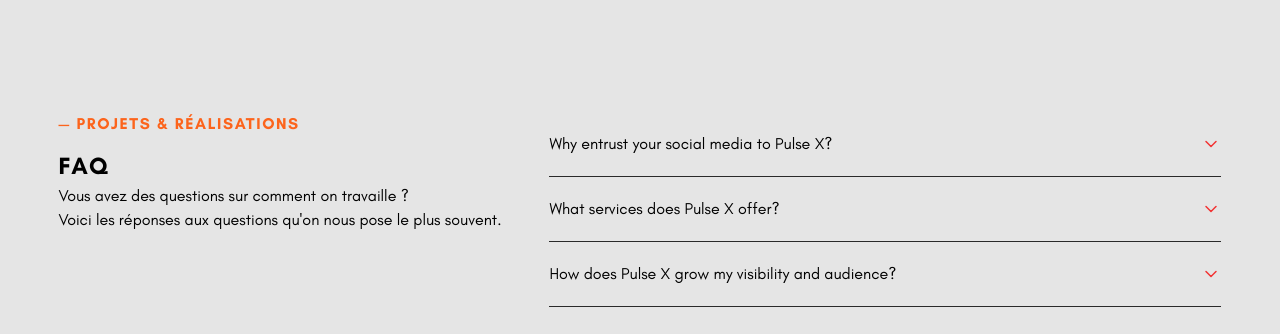
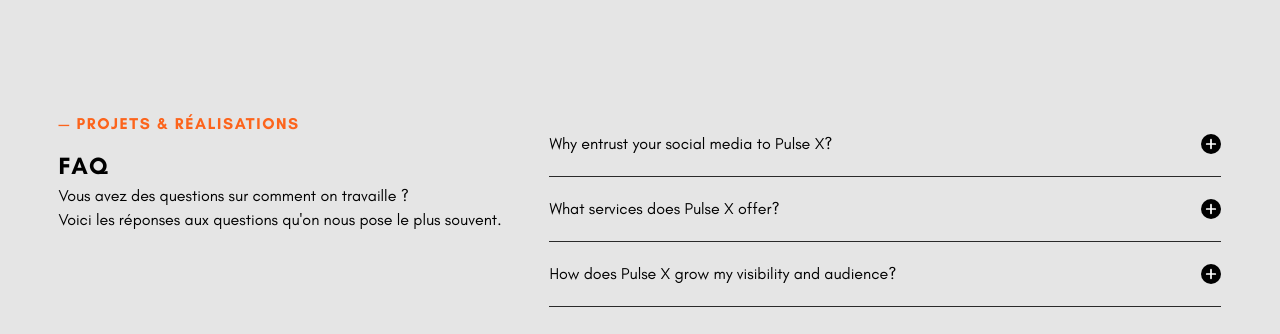
Before and after one commit to 4skygroup/drox360, a React (Vite) app: page / in a window 1280 px wide. Shown: the part 1800-2134 px from the top of the page. Built offline with nearby package versions, Linux system fonts and the light colour scheme.

Commit message:
faq icon + CTA hero

```diff
--- a/src/components/Hero.tsx
+++ b/src/components/Hero.tsx
@@ -1,3 +1,5 @@
+import { useNavigate } from "react-router-dom";
+
 const tags = [
     "Direction Créative",
     "Production de Contenu",
@@ -6,6 +8,8 @@
 ];
 
 export default function Hero() {
+    const navigate = useNavigate();
+
     return (
         <section className="min-h-screen bg-drox360-light-gray flex items-center px-6 md:px-16 lg:px-24">
             <div className="w-full max-w-6xl mx-auto flex flex-col lg:flex-row items-center justify-between gap-12 py-16">
@@ -46,11 +50,17 @@
 
                     {/* CTAs */}
                     <div className="flex flex-wrap items-center gap-4 mt-2">
-                        <button className="flex items-center gap-2 bg-drox360-orange text-white text-t5 font-bold px-6 py-3 rounded-full hover:bg-orange-600 transition-colors duration-200">
+                        <button
+                            className="flex items-center gap-2 bg-drox360-orange text-white text-t5 font-bold px-6 py-3 rounded-full hover:bg-orange-600 transition-colors duration-200"
+                            onClick={() => navigate("/contact")}
+                        >
                             Démarrer le projet
                             <span className="text-t4">→</span>
                         </button>
-                        <button className="bg-black text-white text-t5 font-bold px-6 py-3 rounded-full hover:bg-black/80 transition-colors duration-200">
+                        <button
+                            className="bg-black text-white text-t5 font-bold px-6 py-3 rounded-full hover:bg-black/80 transition-colors duration-200"
+                            onClick={() => navigate("/projets")}
+                        >
                             Nos Projets
                         </button>
                     </div>
--- a/src/components/faq/FaqRow.tsx
+++ b/src/components/faq/FaqRow.tsx
@@ -1,25 +1,27 @@
 import type { FAQItem } from "./FaqData.tsx";
 
-const ChevronIcon = ({ isOpen }: { isOpen: boolean }) => (
+const PlusIcon = ({ isOpen }: { isOpen: boolean }) => (
+    <div
+        className="shrink-0 w-5 h-5 rounded-full bg-black flex items-center justify-center transition-transform duration-300 ease-in-out"
+        style={{ transform: isOpen ? "rotate(45deg)" : "rotate(0deg)" }}
+    >
         <svg
-        width="20"
-        height="20"
-        viewBox="0 0 20 20"
+            width="12"
+            height="12"
+            viewBox="0 0 14 14"
             fill="none"
             xmlns="http://www.w3.org/2000/svg"
-        className="transition-transform duration-300 ease-in-out shrink-0"
-        style={{ transform: isOpen ? "rotate(180deg)" : "rotate(0deg)" }}
         >
             <path
-            d="M5 7.5L10 12.5L15 7.5"
-            stroke="#F23333"
-            strokeWidth="1.5"
+                d="M7 2V12M2 7H12"
+                stroke="white"
+                strokeWidth="2"
                 strokeLinecap="round"
                 strokeLinejoin="round"
             />
         </svg>
+    </div>
 );
-
 interface FAQRowProps {
     item: FAQItem;
     isOpen: boolean;
@@ -46,7 +48,7 @@
                     {item.question}
                 </span>
 
-                <ChevronIcon isOpen={isOpen} />
+                <PlusIcon isOpen={isOpen} />
             </button>
 
             <div
--- a/src/components/form/Contact.tsx
+++ b/src/components/form/Contact.tsx
@@ -4,7 +4,7 @@
 export default function Contact() {
     return (
         <section className="h-screen px-6 py-10 lg:px-12">
-            <div className="mx-auto max-w-7xl">
+            <div className="mt-14 mx-auto max-w-7xl">
                 <div className="grid gap-16 lg:grid-cols-[450px_1fr]">
                     <ContactForm />
                     <ContactFeatures />
```
Lines whose indentation alone changed are shown as unchanged.
